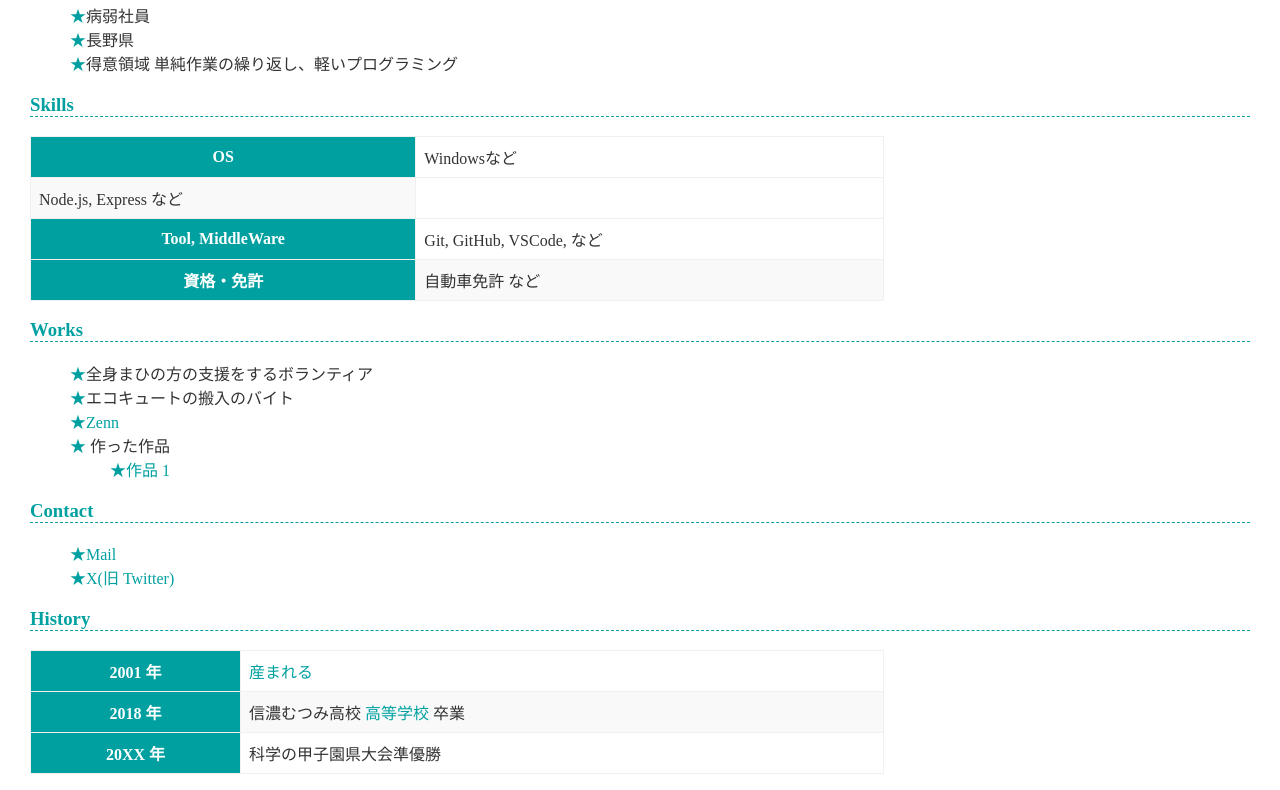
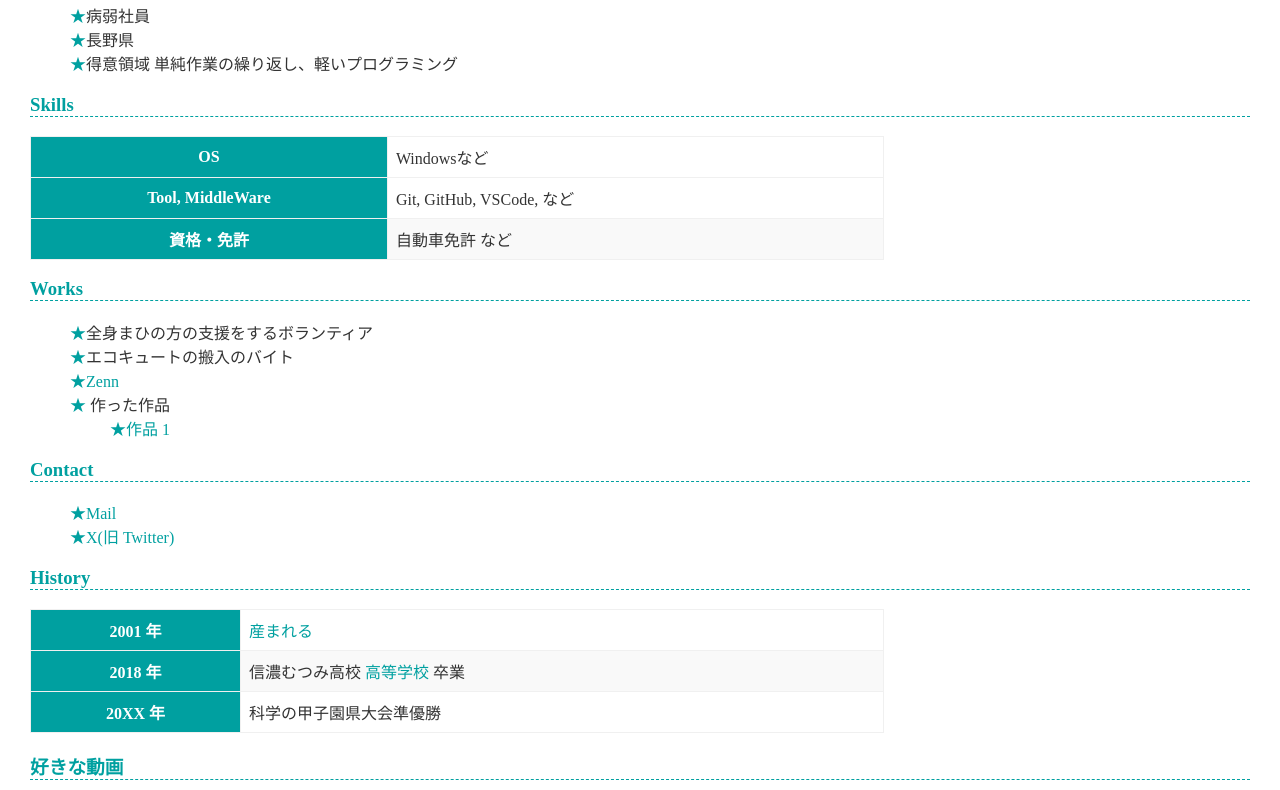
Before and after one commit to byojakushain/byojakushain.github.io, a plain HTML site: page index.html in a window 1280 px wide. Shown: the part 1601-2391 px from the top of the page. Drawn offline with Linux system fonts and the light colour scheme.

Commit message:
一部修正

```diff
--- a/index.html
+++ b/index.html
@@ -29,7 +29,6 @@
         <td>Windowsなど</td>
       </tr>
       <tr>
-        <td>Node.js, Express など</td>
       </tr>
       <tr>
         <th>Tool, MiddleWare</th>
```
